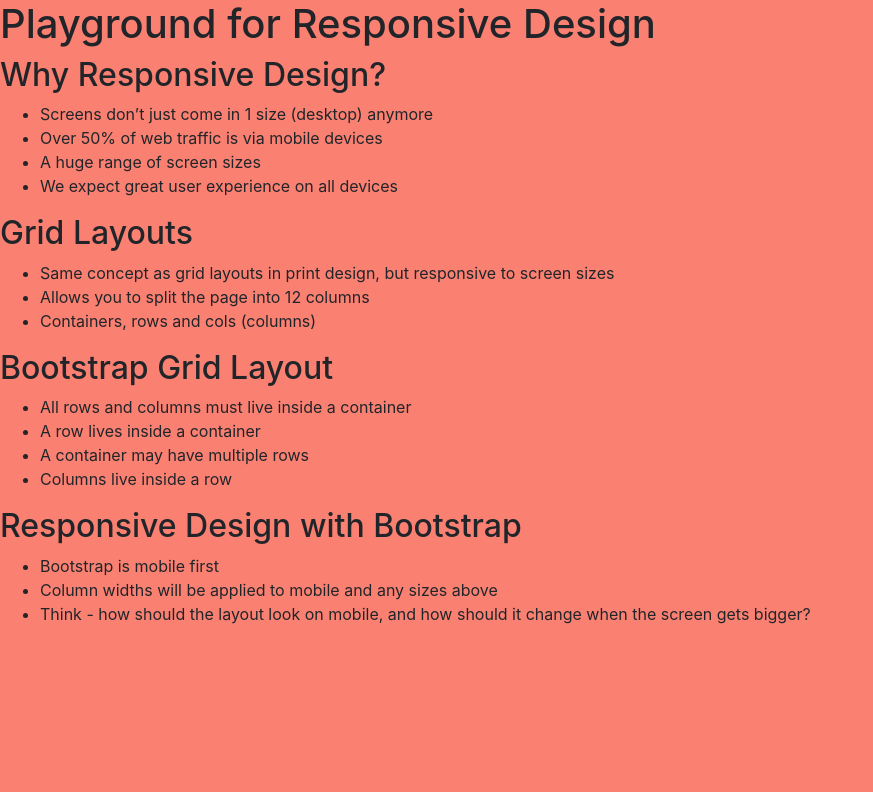
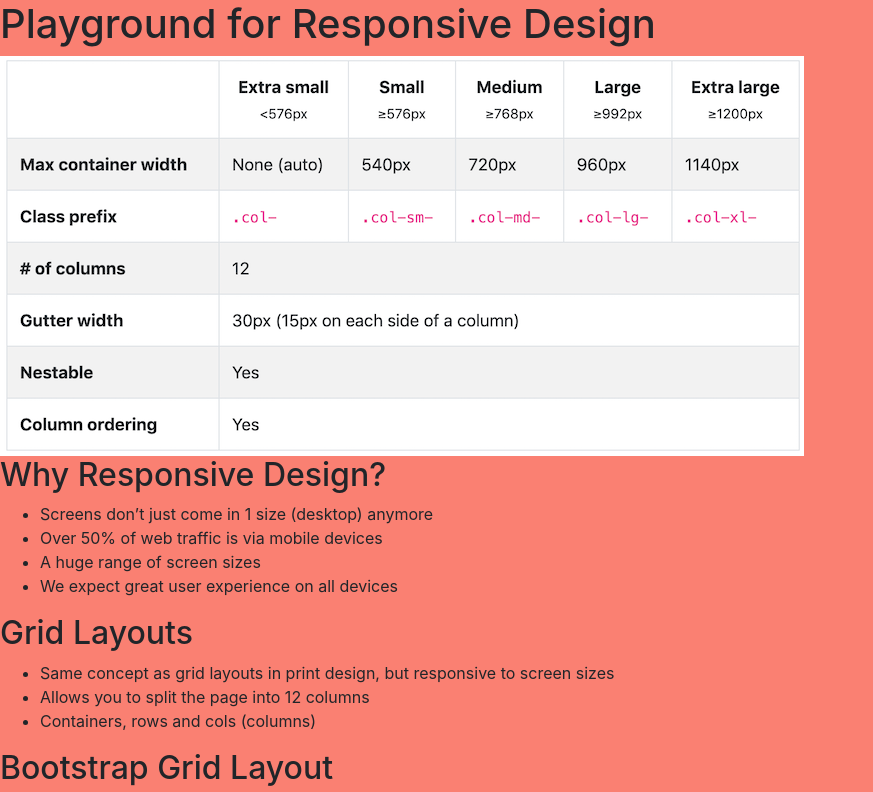
Before and after one commit to thurschm2/yrtt_responsive_design_playground, a plain HTML site: page index.html in a window 1280 px wide. Shown: the top 792 px of the page, without its empty margins (0-873 px from the left). Drawn offline with nearby package versions, Linux system fonts and the light colour scheme.

Commit message:
Add img as an example and add sizing

```diff
--- a/index.html
+++ b/index.html
@@ -9,6 +9,7 @@
 </head>
 <body>
     <h1 class="page-heading">Playground for Responsive Design</h1>
+    <img src="images/grid.png"/>
     <div class="section section-one">
         <h2 class="section-heading">Why Responsive Design?</h2>
         <ul>
--- a/styles.css
+++ b/styles.css
@@ -8,3 +8,7 @@
 body {
     background-color: salmon;
 }
+
+img {
+    max-width: 100%;
+}
```
Also changed, not shown: images/grid.png (added).
